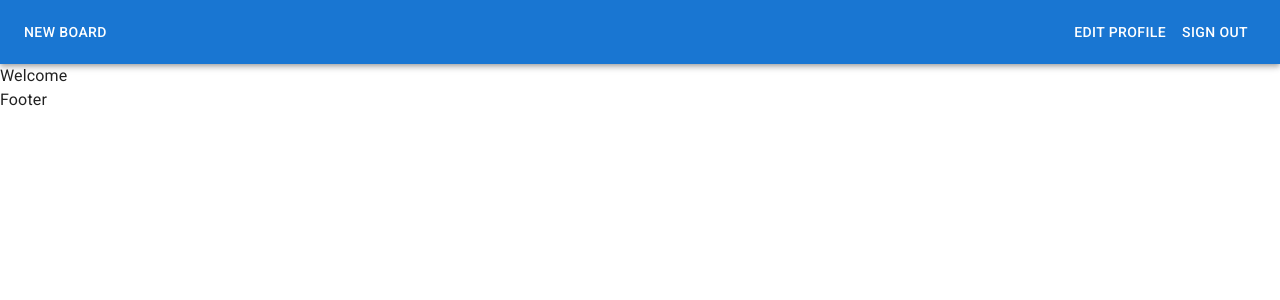
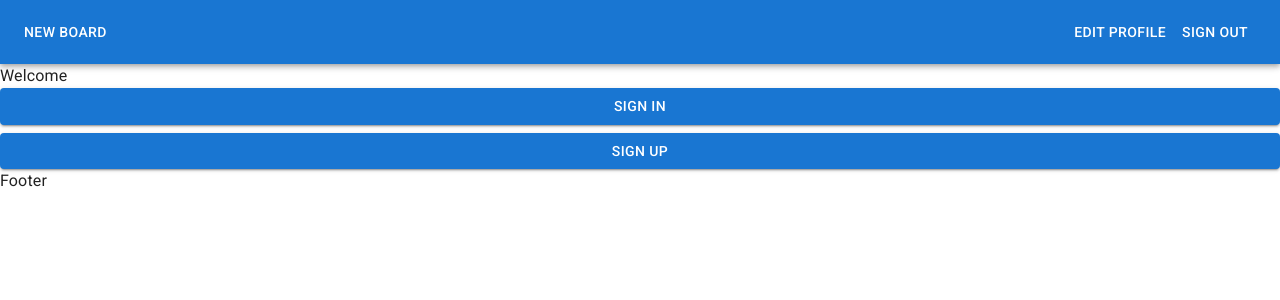
Before and after one commit to vostavhy/project-management-app, a React (Create React App) app: page / in a window 1280 px wide. Shown: the top 300 px of the page. Built offline with nearby package versions, Linux system fonts and the light colour scheme.

Commit message:
feat: implement welcome buttons

```diff
--- a/src/components/Header.tsx
+++ b/src/components/Header.tsx
@@ -26,7 +26,7 @@ function Header() {
         >
           New board
         </Typography>
-        <Button component='a' href='/' color='inherit'>
+        <Button component='a' href={path.userUpdate} color='inherit'>
           Edit profile
         </Button>
         <Button component='a' href='/' color='inherit'>
--- /dev/null
+++ b/src/components/WelcomeButtons.tsx
@@ -0,0 +1,26 @@
+import { Button, Stack } from '@mui/material';
+import { path } from '../helpers/enums';
+import { getCreds } from '../helpers/auth';
+
+export default function WelcomeButtons() {
+  return (
+    <Stack spacing={1}>
+      {getCreds() ? (
+        <>
+          <Button component='a' href={path.main} variant='contained'>
+            Go to main
+          </Button>
+        </>
+      ) : (
+        <>
+          <Button component='a' href={path.signIn} variant='contained'>
+            Sign in
+          </Button>
+          <Button component='a' href={path.signUp} variant='contained'>
+            Sign up
+          </Button>
+        </>
+      )}
+    </Stack>
+  );
+}
--- a/src/pages/WelcomePage.tsx
+++ b/src/pages/WelcomePage.tsx
@@ -1,5 +1,12 @@
+import WelcomeButtons from '../components/WelcomeButtons';
+
 function WelcomePage() {
-  return <div>Welcome</div>;
+  return (
+    <>
+      <div>Welcome</div>
+      <WelcomeButtons />
+    </>
+  );
 }
 
 export default WelcomePage;
```
Also changed, not shown: tsconfig.json (+2 -6 lines).
